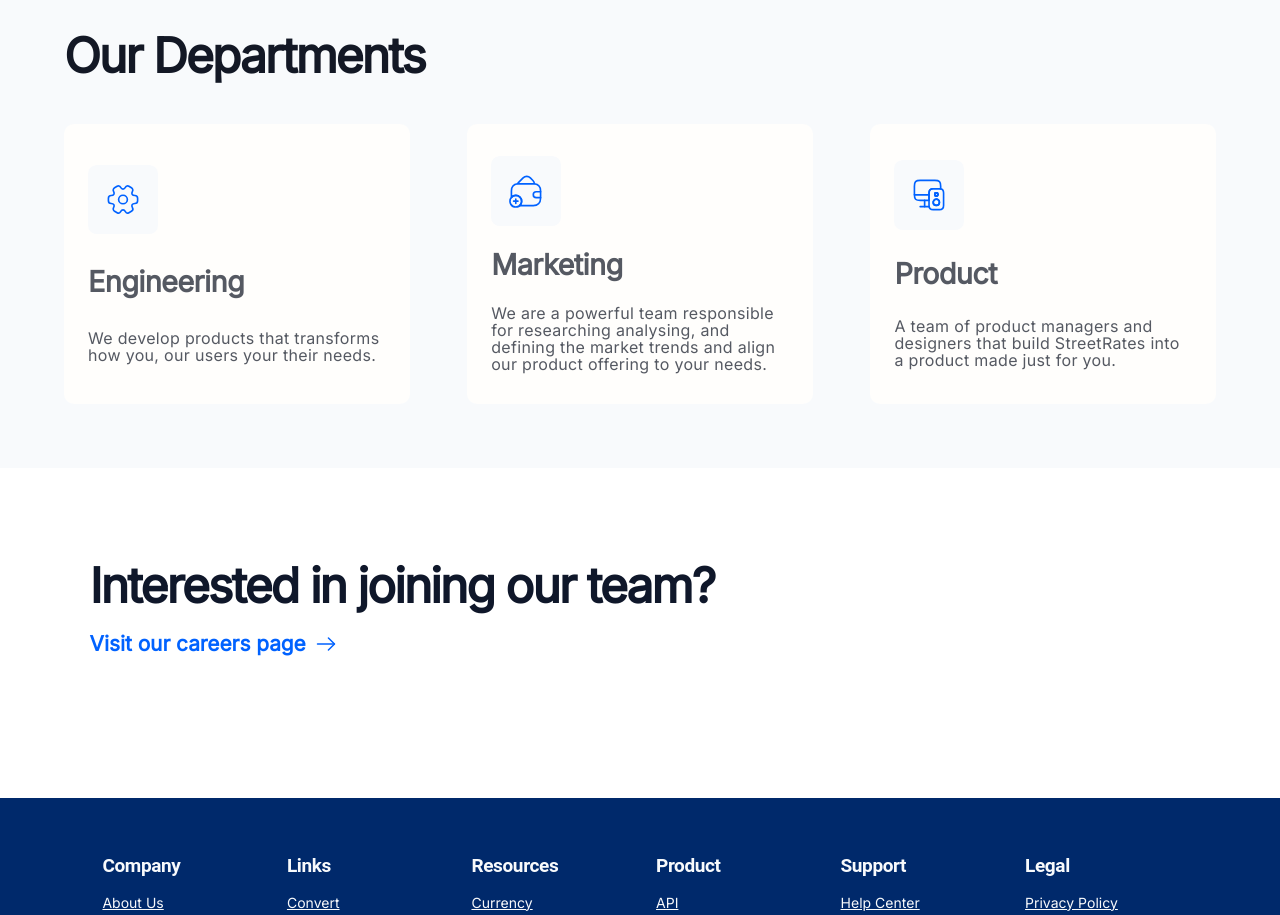
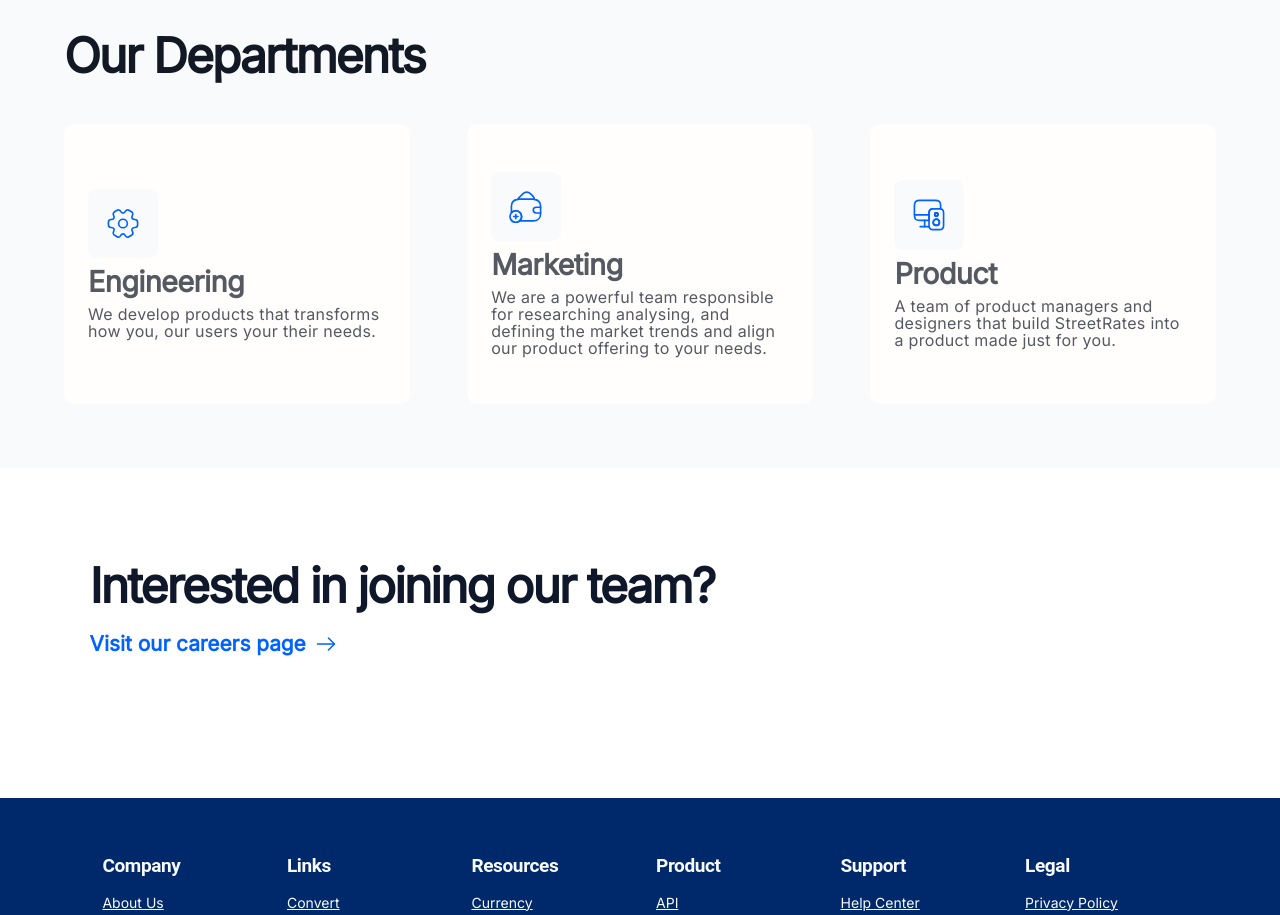
Before and after one commit to Hamjadidris/Teams-page, a React (Create React App) app: page / in a window 1280 px wide. Shown: the part 1880-2795 px from the top of the page. Built offline with nearby package versions, Linux system fonts and the light colour scheme.

Commit message:
fix: spacing and alignment

```diff
--- a/src/componets/container3/styles/Tiles.style.js
+++ b/src/componets/container3/styles/Tiles.style.js
@@ -3,13 +3,13 @@ import styled from "styled-components";
 export const Tile = styled.div`
   width: 30%;
   height: 35vh;
-  display: flex;
-  gap: 1rem;
   flex-direction: column;
   padding: 1.5rem;
   border-radius: 10px;
   align-items: flex-start;
-  justify-content: space-evenly;
+  display: flex;
+  justify-content: center;
+  gap: 0.5rem;
   background-color: #FFFEFC;
 
   @media (max-width: 1100px) {
@@ -22,7 +22,7 @@ export const Tile = styled.div`
 export const DepartmentIcon = styled.img`
     height: 30%;
     @media (max-width: 768px) {
-    margin-bottom: 1.5rem;
+    margin-bottom: 2.2rem;
   }
 `;
 
@@ -33,6 +33,10 @@ font-size: 1.8rem;
 line-height: 32px;
 letter-spacing: -0.02em;
 color: #555962;
+
+    @media (max-width: 768px) {
+    margin-bottom: 1rem;
+  }
 `;
 
 export const DepartmentInfo = styled.h5`
```
